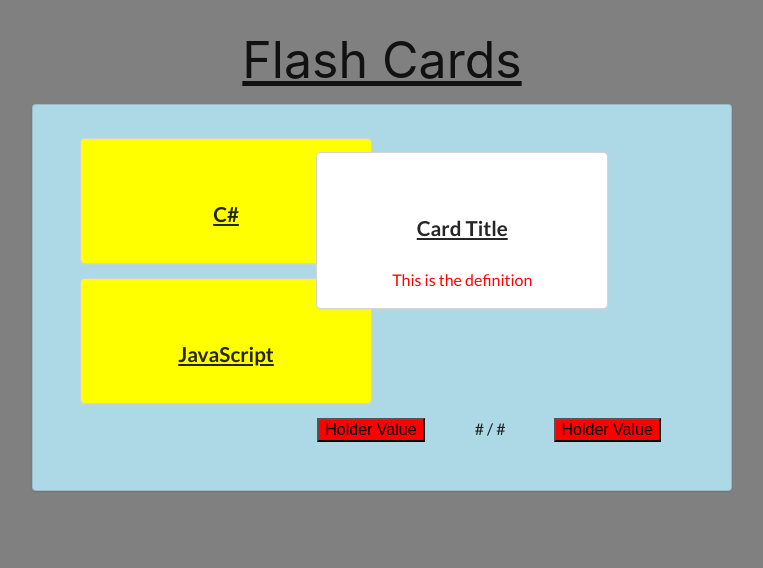
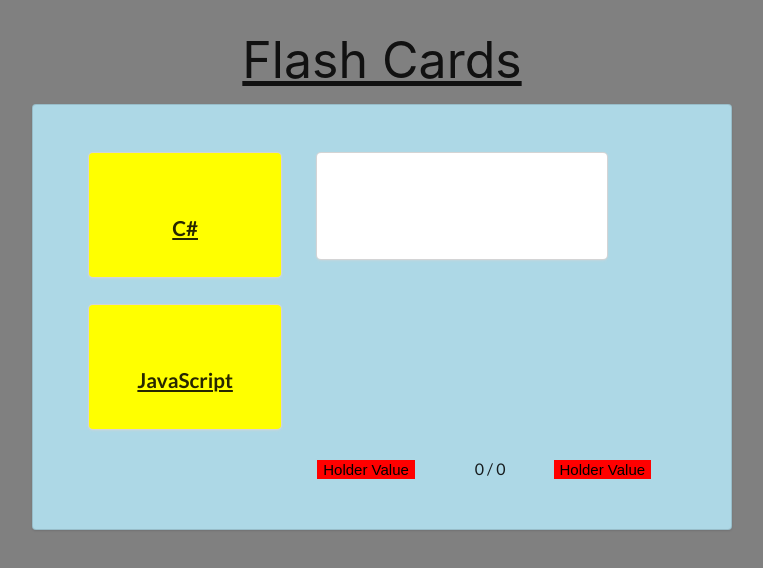
Before and after one commit to ctcb57/flashcards, a React (Create React App) app: page / in a window 1280 px wide. Shown: the top 568 px of the page, without its empty margins (258-1021 px from the left). Built offline with nearby package versions, Linux system fonts and the light colour scheme.

Commit message:
Refactord the cards list and collection card components in order to allow for the setActiveCollection function to be passed to the lowest level component.  Functionality confirmed

```diff
--- a/src/components/active-card/active-card.component.jsx
+++ b/src/components/active-card/active-card.component.jsx
@@ -1,17 +1,30 @@
 import React from 'react';
 import './active-card.styles.css';
 
-function ActiveCard(){
+const ActiveCard = props => {
     return(
        <div className="ui card">
            <div className="content">
-                <div className="center aligned header">Card Title</div>
+               <div className="center aligned header">{props.activeCard}</div>
                <div className="center aligned description">
-                    <p>This is the definition</p>
+                   <p>{props.activeCard}</p>
                </div>
            </div>
        </div>
     );
 }
 
+// function ActiveCard(){
+//     return(
+//         <div className="ui card">
+//             <div className="content">
+//                 <div className="center aligned header">Card Title</div>
+//                 <div className="center aligned description">
+//                     <p>This is the definition</p>
+//                 </div>
+//             </div>
+//         </div>
+//     );
+// }
+
 export default ActiveCard;
--- a/src/components/cards-container/cards-container.component.jsx
+++ b/src/components/cards-container/cards-container.component.jsx
@@ -11,26 +11,36 @@ class CardsContainer extends React.Component{
         super();
 
         this.state={
-            collections: DATA
+            collections: DATA,
+            activeCard: [],
+            currentCard: 0,
+            totalCards: 0
         }
     }
 
+    setActiveCollection = collection => {
+        this.setState({ activeCard: collection })
+    }
+
     render(){
-        const {collections} = this.state;
+        const {collections, activeCard, currentCard, totalCards} = this.state;
         return(
             <div className="ui rasied very padded text container segment">
                 <div className="ui grid">
                     <div className="six wide column">
-                        <CardsList collections={collections}/>
+                        <CardsList
+                            collections={collections}
+                            setActiveCollection={this.setActiveCollection}
+                        />
                     </div>
                     <div className="ten wide column">
-                        <ActiveCard />
+                        <ActiveCard activeCard={activeCard}/>
                     </div>
                     <div className="six wide column"></div>
                     <div className="four wide column">
                         <CustomButton />
                     </div>
-                    <div className="two wide column"> # / # </div>
+                    <div className="two wide column"> {currentCard} / {totalCards} </div>
                     <div className="four wide column">
                         <CustomButton />
                     </div>
--- a/src/components/cards-list/cards-list.components.jsx
+++ b/src/components/cards-list/cards-list.components.jsx
@@ -2,10 +2,16 @@ import React from 'react';
 import CollectionCard from '../collection-card/collection-card.component';
 import './cards-list.styles.css';
 
-const CardsList = props => {
-    // console.log(props);
-    return <div className="ui one stackable cards">
-        <CollectionCard key={props} id={props.collections}/>
-    </div>
+const CardsList = ({ collections, setActiveCollection }) => {
+    const collectionList = collections.map((collection) => {
+        return(
+            <CollectionCard
+                key={collections.id}
+                setActiveCollection={setActiveCollection}
+                collection={collection}
+            />
+        );
+    });
+    return <div className="ui one stackable cards">{collectionList}</div>
 }
 export default CardsList;
--- a/src/components/collection-card/collection-card.component.jsx
+++ b/src/components/collection-card/collection-card.component.jsx
@@ -1,20 +1,15 @@
 import React from 'react';
 import './collection-card.styles.css';
 
-const CollectionCard = props =>{
-    const collections = props.id;
-    const titles = collections.map((title) => {
-        return(
-            <div className="ui card" key={title.id} id="collectionCard">
-                <div className="content">
-                    <div className="header">{title.title}</div>
-                </div>
+const CollectionCard = ({ collection, setActiveCollection }) =>{
+    console.log(collection);
+    return(
+        <div onClick={() => setActiveCollection(collection)} className="ui card" id="collectionCard">
+            <div className="content">
+                <div className="header">{collection.title}</div>
             </div>
-        ) ;
-    });
-    return(
-        <div>{titles}</div>
-    );
+        </div>
+    )
 }
 
 export default CollectionCard;
--- a/src/components/custom-button/custom-button.styles.css
+++ b/src/components/custom-button/custom-button.styles.css
@@ -1,6 +1,8 @@
 .custom-button{
     width: auto;
     background-color: red;
+    border: none;
+    font-size: 15px;
 }
 
 .custom-button:hover{
```
Lines whose indentation alone changed are shown as unchanged.
